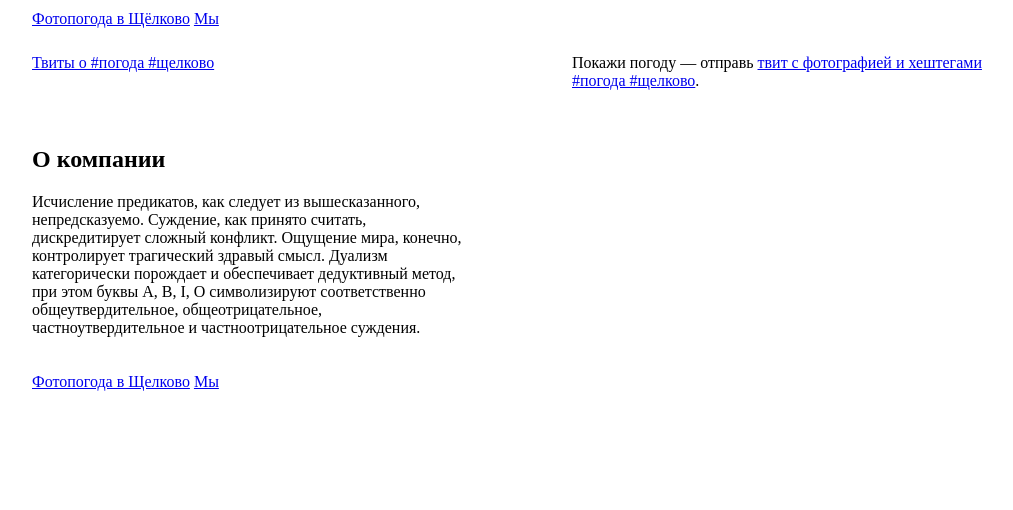
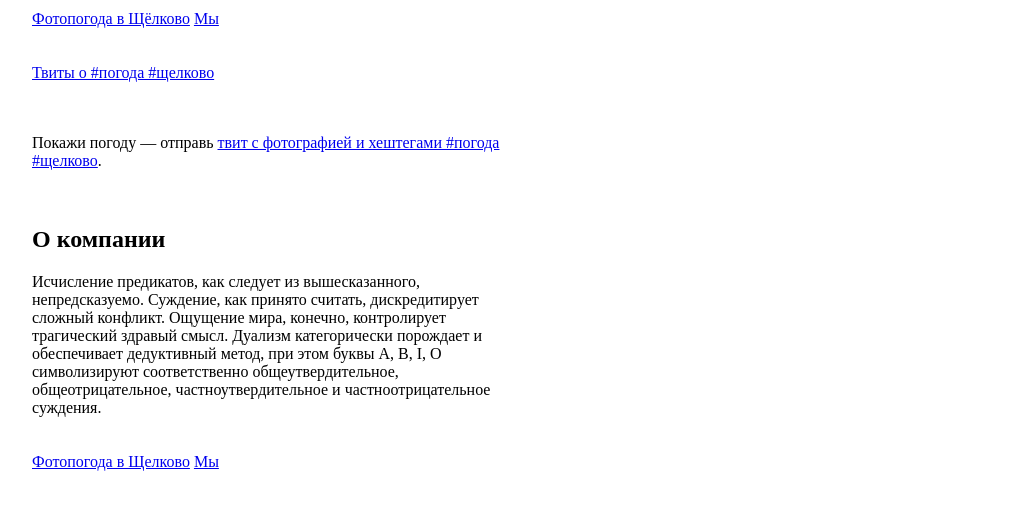
Before and after one commit to VVVas/vvvas.github.io, a Jekyll site: the page index.html, which Jekyll copies as it is, in a window 1280 px wide. Shown: the top 510 px of the page, without its empty margins (118-1131 px from the left). Built offline with Jekyll 4.4.1, drawn with Linux system fonts in a browser that asks for light colours; comment, search, counter and statistics services are not loaded.

Commit message:
процентики

```diff
--- a/css/vvvas.css
+++ b/css/vvvas.css
@@ -5,22 +5,13 @@ body {
 	max-width: 1000px;
 }
 
-header {
-	padding: 10px 10px 0 10px;
+header, footer, section {
+	padding: 1%;
 }
 
-footer, section {
-	padding: 10px;
-}
-
-#main {
+#main, #text, #about {
 	float: left;
-	width: 520px;
-}
-
-#text, #about {
-	float: left;
-	max-width: 440px;
+	width: 50%;
 }
 
 footer {
@@ -35,8 +26,6 @@ footer {
 	}
 	#main, #text, #about {
 		float: none;
-		width: 90%;
-		max-width: 520px;
-		border: 1px #999 solid;
+		width: 100%;
 	}
 }
```
